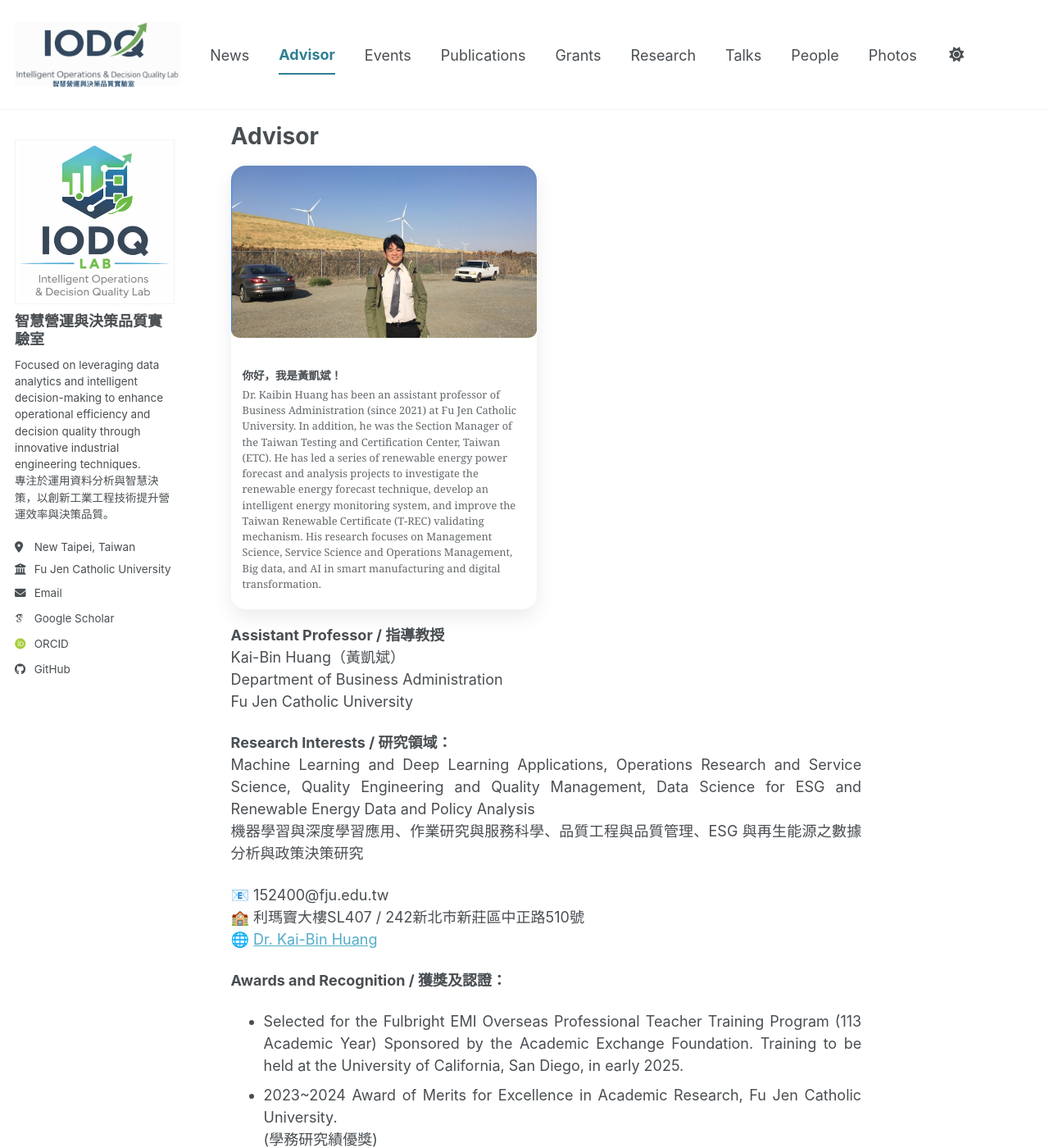
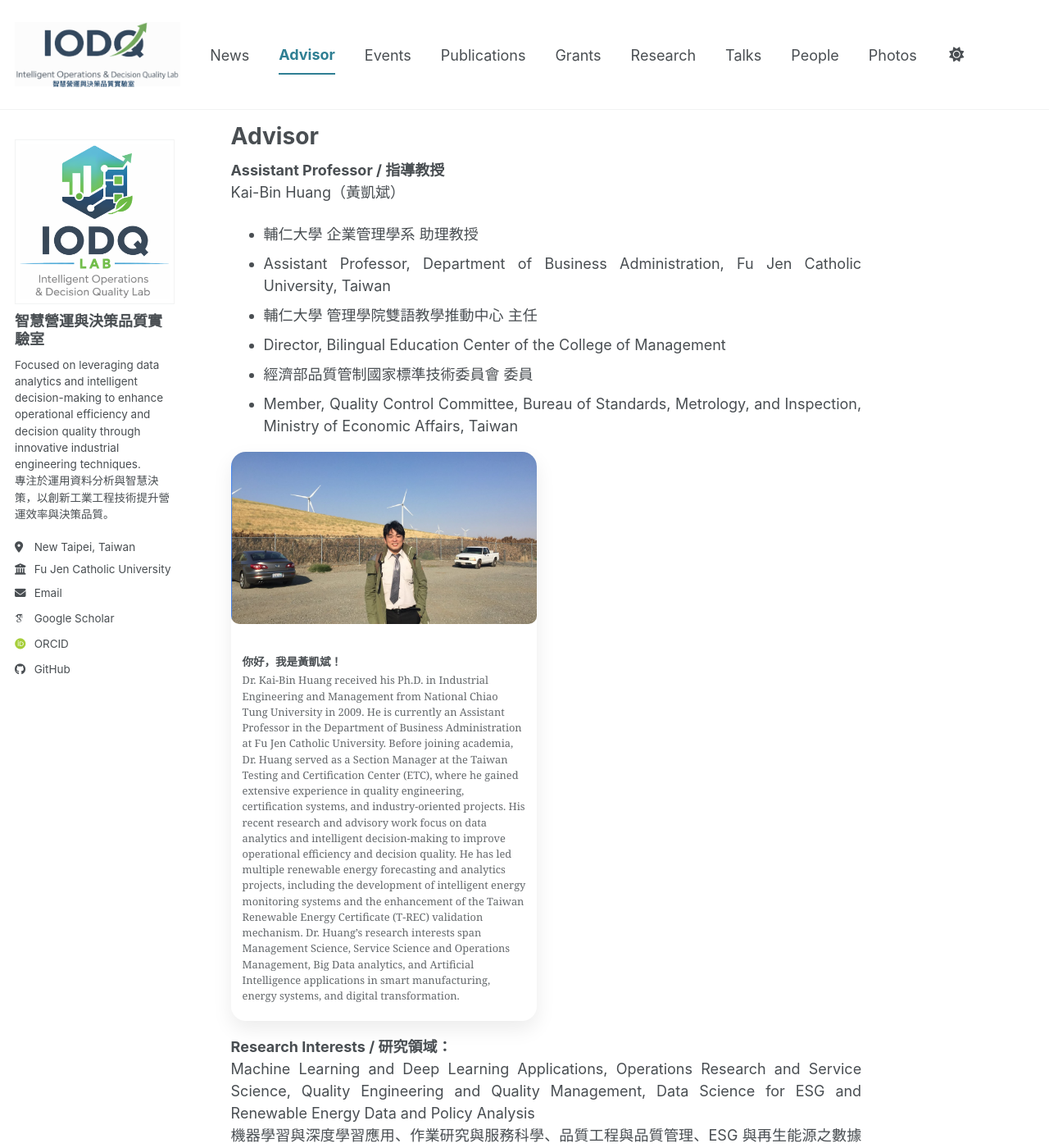
Before and after one commit to kbhuang188/kbhuang188.github.io, a Jekyll site: the page built from _pages/advisor.md, in a window 1280 px wide and 1400 px high. Shown: the whole window at 82% size. Built offline with Jekyll 4.4.1, drawn with Linux system fonts in a browser that asks for light colours; some web fonts are replaced; a script bundle is joined from its source files by our own code; library files that are not in the unit come from our copies.

Commit message:
Update advisor.md

```diff
--- a/_pages/advisor.md
+++ b/_pages/advisor.md
@@ -3,6 +3,18 @@ layout: single
 title: "Advisor"
 permalink: /advisor/
 ---
+**Assistant Professor / 指導教授**
+Kai-Bin Huang（黃凱斌）<br>
+- 輔仁大學 企業管理學系 助理教授
+- Assistant Professor, Department of Business Administration, Fu Jen Catholic University, Taiwan
+<br>
+- 輔仁大學 管理學院雙語教學推動中心 主任
+- Director, Bilingual Education Center of the College of Management
+<br>
+- 經濟部品質管制國家標準技術委員會 委員
+- Member, Quality Control Committee, Bureau of Standards, Metrology, and  Inspection, Ministry of Economic Affairs, Taiwan
+<br>
+
 <div class="photo-grid">
   <figure class="photo-card">
     <a href="/images/portrait-1.png">
@@ -10,18 +22,11 @@ permalink: /advisor/
     </a>
     <figcaption>
       <div class="photo-title">你好，我是黃凱斌！</div>
-      <div class="photo-desc"> Dr. Kaibin Huang has been an assistant professor of Business Administration (since 2021) at Fu Jen Catholic University. In addition, he was the Section Manager of the Taiwan Testing and Certification Center, Taiwan (ETC). He has led a series of renewable energy power forecast and analysis
-      projects to investigate the renewable energy forecast technique, develop an intelligent energy monitoring system, and improve the Taiwan Renewable Certificate (T-REC) validating mechanism. His research focuses on Management Science, Service Science and Operations Management, Big data, and AI in smart manufacturing
-      and digital transformation.
+      <div class="photo-desc"> Dr. Kai-Bin Huang received his Ph.D. in Industrial Engineering and Management from National Chiao Tung University in 2009. He is currently an Assistant Professor in the Department of Business Administration at Fu Jen Catholic University. Before joining academia, Dr. Huang served as a Section Manager at the Taiwan Testing and Certification Center (ETC), where he gained extensive experience in quality engineering, certification systems, and industry-oriented projects. His recent research and advisory work focus on data analytics and intelligent decision-making to improve operational efficiency and decision quality. He has led multiple renewable energy forecasting and analytics projects, including the development of intelligent energy monitoring systems and the enhancement of the Taiwan Renewable Energy Certificate (T-REC) validation mechanism. Dr. Huang’s research interests span Management Science, Service Science and Operations Management, Big Data analytics, and Artificial Intelligence applications in smart manufacturing, energy systems, and digital transformation.
 </div>
     </figcaption>
   </figure>
 </div>
-
-**Assistant Professor / 指導教授**
-Kai-Bin Huang（黃凱斌）<br>
-Department of Business Administration  <br>
-Fu Jen Catholic University <br>
 
 **Research Interests / 研究領域：**
 Machine Learning and Deep Learning Applications, Operations Research and Service Science, Quality Engineering and Quality Management, Data Science for ESG and Renewable Energy Data and Policy Analysis <br>
```
